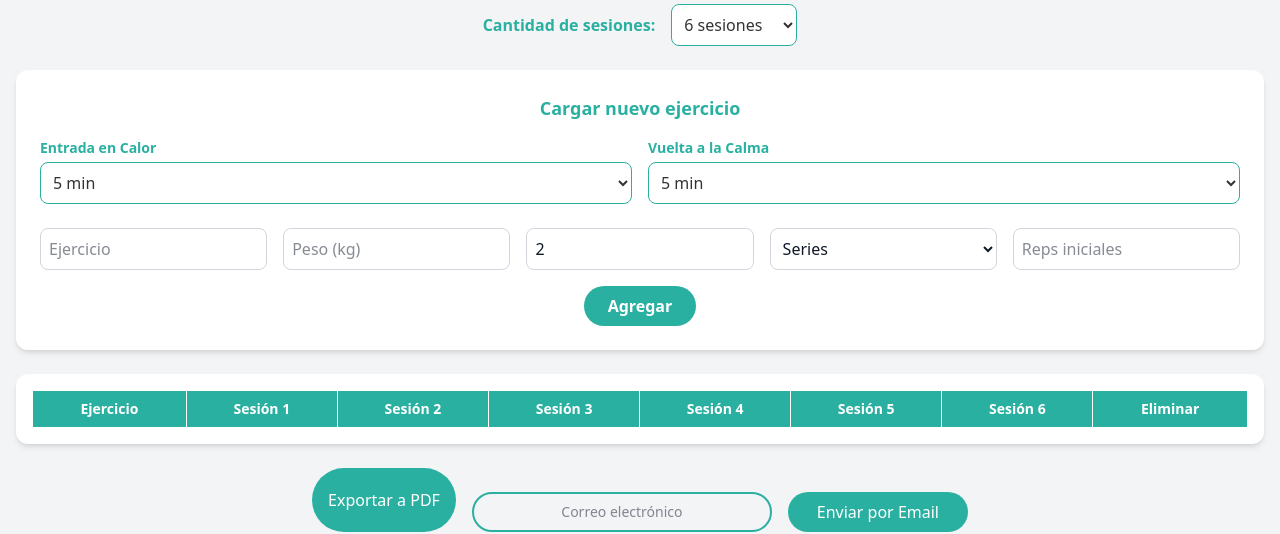
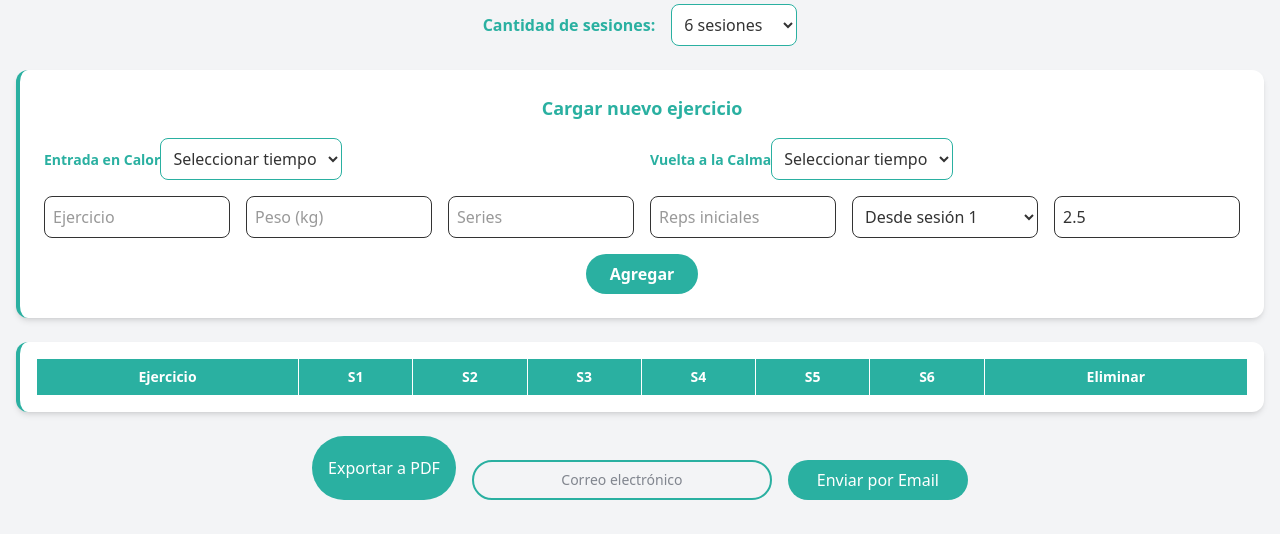
Before and after one commit to CosmeNicolas/PlanillasCEMD, a React (Vite) app: page / in a window 1280 px wide. Shown: the part 252-786 px from the top of the page. Built offline with nearby package versions, Linux system fonts and the light colour scheme.

Commit message:
se agrego la logica del select de entrada en calor y vuelta a la calma

```diff
--- a/src/App.jsx
+++ b/src/App.jsx
@@ -1,12 +1,12 @@
 // src/App.jsx
 import React, { useState } from 'react';
 import TablaEjercicios from './components/TablaEjercicios';
-import FormularioEjercicio from './components/FormulariosEjercicios';
+
 import ExportarPDF from './utils/ExportarPDF';
-import InputCorreo from './components/Inputcorreo';
+import InputCorreo from './components/InputCorreo';
 import DatosPersonales from './components/DatosPersonales';
-import Footer from '../src/UI/Footer.jsx';
-// import Navbar from '../src/UI/Navbar.jsx'
+import Footer from './UI/Footer';
+import FormularioEjercicios from './components/FormulariosEjercicios';
 
 function App() {
   const [datos, setDatos] = useState({ nombre: '', edad: '', peso: '', objetivo: '' });
@@ -14,21 +14,19 @@ function App() {
   const [cantidadSesiones, setCantidadSesiones] = useState(6);
 
   const agregarFilaFija = (fila) => {
-    setEjercicios(prev => {
-      const index = prev.findIndex(e => e.ejercicio === fila.ejercicio);
+    setEjercicios((prev) => {
+      const index = prev.findIndex((e) => e.ejercicio === fila.ejercicio);
       if (index !== -1) {
         const copia = [...prev];
         copia[index] = fila;
         return copia;
-      } else {
-        return [fila, ...prev];
       }
+      return [fila, ...prev];
     });
   };
 
   return (
     <div className="min-h-screen flex flex-col bg-gray-100 dark:bg-[#343434] text-gray-900 dark:text-white">
-      {/* <Navbar /> */}
       <main className="flex-grow container mx-auto p-4">
         <DatosPersonales datos={datos} setDatos={setDatos} />
 
@@ -46,8 +44,8 @@ function App() {
           </select>
         </div>
 
-        <FormularioEjercicio
-          onAgregar={(ej) => setEjercicios([...ejercicios, ej])}
+        <FormularioEjercicios
+          onAgregar={(callback) => setEjercicios((prev) => callback(prev))}
           cantidadSesiones={cantidadSesiones}
           agregarFilaFija={agregarFilaFija}
         />
@@ -64,7 +62,6 @@ function App() {
             ejercicios={ejercicios}
             cantidadSesiones={cantidadSesiones}
           />
-
           <InputCorreo
             datos={datos}
             ejercicios={ejercicios}
--- a/src/components/FormulariosEjercicios.jsx
+++ b/src/components/FormulariosEjercicios.jsx
@@ -1,50 +1,41 @@
-// src/components/FormularioEjercicio.jsx
 import React, { useState } from 'react';
 
-const FormularioEjercicio = ({ onAgregar, cantidadSesiones = 12, agregarFilaFija }) => {
+const FormularioEjercicio = ({ onAgregar, cantidadSesiones, agregarFilaFija }) => {
   const [nombre, setNombre] = useState('');
   const [peso, setPeso] = useState('');
-  const [incrementoPeso, setIncrementoPeso] = useState(2);
   const [series, setSeries] = useState('');
   const [repsIniciales, setRepsIniciales] = useState('');
-  const [entradaCalor, setEntradaCalor] = useState(5);
-  const [vueltaCalma, setVueltaCalma] = useState(5);
+  const [entradaCalor, setEntradaCalor] = useState('');
+  const [vueltaCalma, setVueltaCalma] = useState('');
+  const [inicioEnSesion, setInicioEnSesion] = useState(1);
+  const [incrementoPeso, setIncrementoPeso] = useState(2.5);
 
-  const ejerciciosPredefinidos = [
-    "Abdominales", "Elevaciones de tronco", "Prensa 40º", "Prensa horizontal",
-    "Flexores", "Press de banca", "Remo", "Pantorrilas",
-    "Biceps Combinados", "Biceps", "Triceps", "Plancha"
-  ];
+  const ejerciciosPredefinidos = ['Abdominales', 'Press de banca', 'Remo', 'Plancha', 'Triceps'];
 
   const manejarEnvio = (e) => {
     e.preventDefault();
     const isPlancha = nombre.toLowerCase().includes('plancha');
     if (!nombre || !series || (!peso && !isPlancha) || !repsIniciales) {
-      alert('Por favor completá todos los campos');
+      alert('Faltan datos');
       return;
     }
 
-    const sesiones = [];
+    const sesiones = Array(cantidadSesiones).fill('');
     const s = parseInt(series);
-    let total = 0;
 
     if (isPlancha) {
-      let segundos = parseInt(repsIniciales);
-      while (total < cantidadSesiones) {
-        sesiones.push(`${s}x${segundos}''`);
-        segundos += 5;
-        total++;
+      let seg = parseInt(repsIniciales);
+      for (let i = inicioEnSesion - 1; i < cantidadSesiones; i++) {
+        sesiones[i] = `${s}x${seg}''`;
+        seg += 5;
       }
     } else {
+      let p = parseFloat(peso);
       let r = parseInt(repsIniciales);
-      let p = parseFloat(peso);
-      const incremento = parseFloat(incrementoPeso) || 2.5;
-
-      while (total < cantidadSesiones) {
-        sesiones.push(`${p}kg ${s}x${r}`);
-        total++;
-        if (r >= 10 && total < cantidadSesiones) {
-          p += incremento;
+      for (let i = inicioEnSesion - 1; i < cantidadSesiones; i++) {
+        sesiones[i] = `${p}kg ${s}x${r}`;
+        if (r >= 10 && i < cantidadSesiones - 1) {
+          p += parseFloat(incrementoPeso);
           r = parseInt(repsIniciales);
         } else {
           r += 2;
@@ -52,38 +43,53 @@ const FormularioEjercicio = ({ onAgregar, cantidadSesiones = 12, agregarFilaFija
       }
     }
 
-    onAgregar({ ejercicio: nombre, sesiones });
-    setNombre(''); setPeso(''); setSeries(''); setRepsIniciales('');
+    const nuevaFila = { ejercicio: nombre, sesiones };
+
+    onAgregar((prev) => {
+      const copia = [...prev];
+      const ultima = copia[copia.length - 1];
+      if (ultima && inicioEnSesion > 1) {
+        for (let i = inicioEnSesion - 1; i < cantidadSesiones; i++) {
+          ultima.sesiones[i] = sesiones[i];
+        }
+        ultima.ejercicio += ` / ${nombre}`;
+        return copia;
+      }
+      return [...prev, nuevaFila];
+    });
+
+    setNombre('');
+    setPeso('');
+    setSeries('');
+    setRepsIniciales('');
+    setInicioEnSesion(1);
+    setIncrementoPeso(2.5);
   };
 
   const agregarFija = (tipo, valor) => {
     agregarFilaFija({
       ejercicio: tipo,
-      sesiones: Array(cantidadSesiones).fill(`${valor} min`)
+      sesiones: Array(cantidadSesiones).fill(`${valor} min`),
     });
   };
 
   return (
-    <div className="bg-white dark:bg-[#1f1f1f] p-6 rounded-xl shadow-md mb-6">
-      <h3 className="text-lg font-semibold text-center mb-4 text-[#2AB0A1] dark:text-white">
-        Cargar nuevo ejercicio
-      </h3>
+    <div className="p-6 rounded-xl bg-white dark:bg-[#1f1f1f] shadow-md mb-6 border-l-4 border-[#2AB0A1]">
+      <h3 className="text-lg font-semibold text-center text-[#2AB0A1] mb-4 dark:text-white">Cargar nuevo ejercicio</h3>
 
-      {/* Entrada en Calor y Vuelta a la Calma */}
-      <div className="grid grid-cols-1 md:grid-cols-2 gap-4 mb-6">
-        <div className="flex flex-col">
-          <label className="text-[#2AB0A1] dark:text-white font-semibold mb-1 text-sm">
-            Entrada en Calor
-          </label>
+      <div className="grid grid-cols-1 md:grid-cols-2 gap-4 mb-4">
+        <div>
+          <label className="text-sm font-semibold text-[#2AB0A1] dark:text-white">Entrada en Calor</label>
           <select
             value={entradaCalor}
             onChange={(e) => {
-              const valor = parseInt(e.target.value);
-              setEntradaCalor(valor);
-              agregarFija('Entrada en Calor', valor);
+              const v = parseInt(e.target.value);
+              setEntradaCalor(v);
+              agregarFija('Entrada en Calor', v);
             }}
             className="p-2 border border-[#2AB0A1] rounded-lg bg-white dark:bg-gray-800 text-[#333] dark:text-white"
           >
+            <option value="" disabled>Seleccionar tiempo</option>
             {[...Array(6)].map((_, i) => {
               const val = 5 + i;
               return <option key={val} value={val}>{val} min</option>;
@@ -91,19 +97,18 @@ const FormularioEjercicio = ({ onAgregar, cantidadSesiones = 12, agregarFilaFija
           </select>
         </div>
 
-        <div className="flex flex-col">
-          <label className="text-[#2AB0A1] dark:text-white font-semibold mb-1 text-sm">
-            Vuelta a la Calma
-          </label>
+        <div>
+          <label className="text-sm font-semibold text-[#2AB0A1] dark:text-white">Vuelta a la Calma</label>
           <select
             value={vueltaCalma}
             onChange={(e) => {
-              const valor = parseInt(e.target.value);
-              setVueltaCalma(valor);
-              agregarFija('Vuelta a la Calma', valor);
+              const v = parseInt(e.target.value);
+              setVueltaCalma(v);
+              agregarFija('Vuelta a la Calma', v);
             }}
             className="p-2 border border-[#2AB0A1] rounded-lg bg-white dark:bg-gray-800 text-[#333] dark:text-white"
           >
+            <option value="" disabled>Seleccionar tiempo</option>
             {[...Array(6)].map((_, i) => {
               const val = 5 + i;
               return <option key={val} value={val}>{val} min</option>;
@@ -112,77 +117,67 @@ const FormularioEjercicio = ({ onAgregar, cantidadSesiones = 12, agregarFilaFija
         </div>
       </div>
 
-      {/* Formulario dinámico */}
-      <form onSubmit={manejarEnvio} className="grid grid-cols-1 md:grid-cols-5 gap-4">
-        {/* Ejercicio */}
+      <form onSubmit={manejarEnvio} className="grid grid-cols-1 md:grid-cols-6 gap-4">
         <input
           type="text"
           list="ejercicios"
-          className="border border-gray-300 dark:border-gray-600 rounded-lg p-2 bg-white dark:bg-gray-800 text-gray-900 dark:text-white"
           placeholder="Ejercicio"
+          className="p-2 border rounded-lg bg-white dark:bg-gray-800 text-[#333] dark:text-white"
           value={nombre}
           onChange={(e) => setNombre(e.target.value)}
           required
         />
-        {/* Peso con datalist */}
         {!nombre.toLowerCase().includes('plancha') && (
-          <>
           <input
             type="number"
-              list="pesosFrecuentes"
-              className="border border-gray-300 dark:border-gray-600 rounded-lg p-2 bg-white dark:bg-gray-800 text-gray-900 dark:text-white"
             placeholder="Peso (kg)"
-              min={0}
+            className="p-2 border rounded-lg bg-white dark:bg-gray-800 text-[#333] dark:text-white"
             value={peso}
             onChange={(e) => setPeso(e.target.value)}
             required
           />
-            <datalist id="pesosFrecuentes">
-              {[5, 10, 15, 20, 25, 30, 35, 40].map((val) => (
-                <option key={val} value={val} />
-              ))}
-            </datalist>
-
-            {/* Incremento */}
+        )}
         <input
           type="number"
-              className="border border-gray-300 dark:border-gray-600 rounded-lg p-2 bg-white dark:bg-gray-800 text-gray-900 dark:text-white"
-              placeholder="Incremento (kg)"
-              min={0}
-              value={incrementoPeso}
-              onChange={(e) => setIncrementoPeso(e.target.value)}
-            />
-          </>
-        )}
-
-        {/* Series */}
-        <select
-          className="border border-gray-300 dark:border-gray-600 rounded-lg p-2 bg-white dark:bg-gray-800 text-gray-900 dark:text-white"
+          placeholder="Series"
+          className="p-2 border rounded-lg bg-white dark:bg-gray-800 text-[#333] dark:text-white"
           value={series}
           onChange={(e) => setSeries(e.target.value)}
           required
-        >
-          <option value="">Series</option>
-          <option value="2">2 series</option>
-          <option value="3">3 series</option>
-          <option value="4">4 series</option>
-        </select>
-
-        {/* Reps o Segundos */}
+        />
         <input
           type="number"
-          className="border border-gray-300 dark:border-gray-600 rounded-lg p-2 bg-white dark:bg-gray-800 text-gray-900 dark:text-white"
           placeholder={nombre.toLowerCase().includes('plancha') ? "Segundos" : "Reps iniciales"}
-          min={1}
+          className="p-2 border rounded-lg bg-white dark:bg-gray-800 text-[#333] dark:text-white"
           value={repsIniciales}
           onChange={(e) => setRepsIniciales(e.target.value)}
           required
         />
+        <select
+          value={inicioEnSesion}
+          onChange={(e) => setInicioEnSesion(parseInt(e.target.value))}
+          className="p-2 border rounded-lg bg-white dark:bg-gray-800 text-[#333] dark:text-white"
+        >
+          {Array.from({ length: cantidadSesiones }, (_, i) => (
+            <option key={i} value={i + 1}>Desde sesión {i + 1}</option>
+          ))}
+        </select>
+        {!nombre.toLowerCase().includes('plancha') && (
+          <input
+            type="number"
+            placeholder="Incremento peso"
+            step="0.5"
+            min="0.5"
+            className="p-2 border rounded-lg bg-white dark:bg-gray-800 text-[#333] dark:text-white"
+            value={incrementoPeso}
+            onChange={(e) => setIncrementoPeso(e.target.value)}
+          />
+        )}
 
-        <div className="md:col-span-5 flex justify-center">
+        <div className="md:col-span-6 flex justify-center">
           <button
             type="submit"
-            className="bg-[#2AB0A1] hover:bg-[#218C85] text-white px-6 py-2 rounded-full transition font-semibold"
+            className="bg-[#2AB0A1] hover:bg-[#218C85] text-white font-semibold px-6 py-2 rounded-full"
           >
             Agregar
           </button>
@@ -190,9 +185,7 @@ const FormularioEjercicio = ({ onAgregar, cantidadSesiones = 12, agregarFilaFija
       </form>
 
       <datalist id="ejercicios">
-        {ejerciciosPredefinidos.map((e, idx) => (
-          <option key={idx} value={e} />
-        ))}
+        {ejerciciosPredefinidos.map((e, i) => <option key={i} value={e} />)}
       </datalist>
     </div>
   );
--- a/src/components/TablaEjercicios.jsx
+++ b/src/components/TablaEjercicios.jsx
@@ -17,10 +17,10 @@ const TablaEjercicios = ({ ejercicios, setEjercicios, cantidadSesiones }) => {
     setEjercicios(nuevaLista);
   };
 
-  const headers = ["Ejercicio", ...Array.from({ length: cantidadSesiones }, (_, i) => `Sesión ${i + 1}`), "Eliminar"];
+  const headers = ["Ejercicio", ...Array.from({ length: cantidadSesiones }, (_, i) => `S${i + 1}`), "Eliminar"];
 
   return (
-    <div className="overflow-x-auto bg-white dark:bg-[#1f1f1f] p-4 rounded-xl shadow-md mb-6">
+    <div className="overflow-x-auto bg-white dark:bg-[#1f1f1f] p-4 rounded-xl shadow-md mb-6 border-l-4 border-[#2AB0A1]">
       <table className="w-full text-sm text-center border-collapse">
         <thead>
           <tr className="bg-[#2AB0A1] text-white text-xs md:text-sm">
```
Lines whose indentation alone changed are shown as unchanged.
